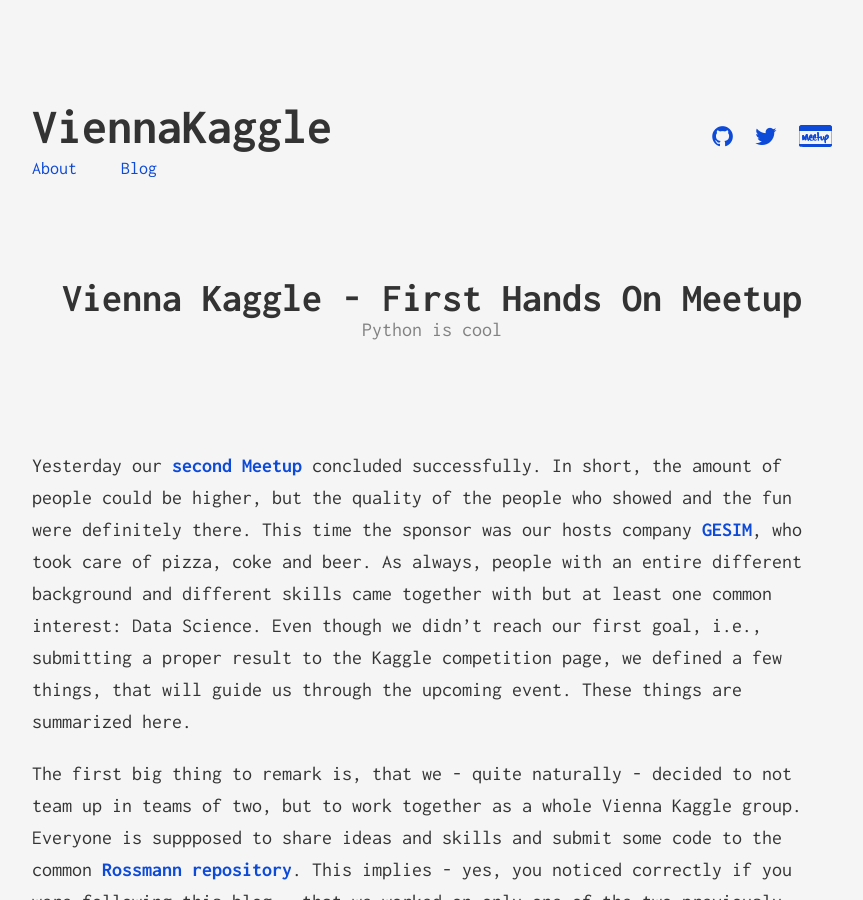
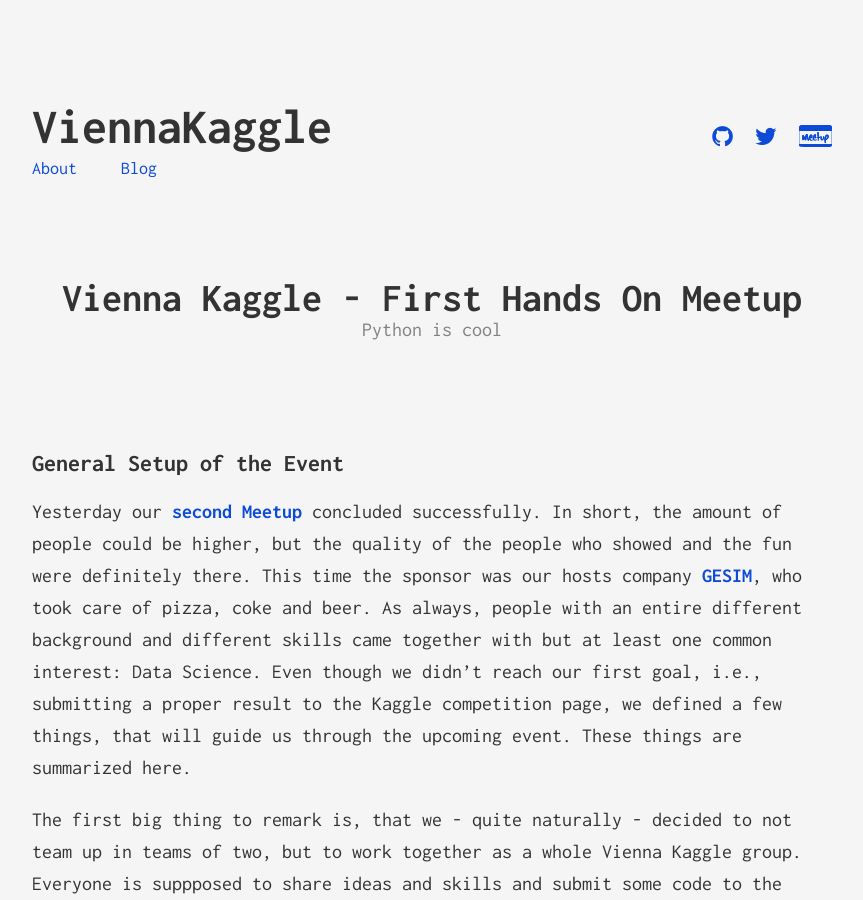
Before and after one commit to ViennaKaggle/viennakaggle.github.com, a Jekyll site: the page built from _posts/2015-11-20-second-meetup.markdown, in a window 1280 px wide and 900 px high. Shown: the whole window, without its empty margins (208-1071 px from the left). Built offline with Jekyll 4.4.1, drawn with Linux system fonts in a browser that asks for light colours; comment, search, counter and statistics services are not loaded.

Commit message:
changed the style: made section names bigger

```diff
--- a/_posts/2015-11-20-second-meetup.markdown
+++ b/_posts/2015-11-20-second-meetup.markdown
@@ -5,7 +5,7 @@
 date:   2015-11-20 06:00:00
 categories: [meetup]
 ---
-
+## General Setup of the Event
 Yesterday our [second Meetup][meetup-event] concluded successfully. In short, the amount of people could be higher, but the quality of the people who showed and the fun were definitely there. This time the sponsor was our hosts company [GESIM][sponsor], who took care of pizza, coke and beer. As always, people with an entire different background and different skills came together with but at least one common interest: Data Science. Even though we didn't reach our first goal, i.e., submitting a proper result to the Kaggle competition page, we defined a few things, that will guide us through the upcoming event. These things are summarized here.
 
 The first big thing to remark is, that we - quite naturally - decided to not team up in teams of two, but to work together as a whole Vienna Kaggle group. Everyone is suppposed to share ideas and skills and submit some code to the common [Rossmann repository][rossmann-repo]. This implies - yes, you noticed correctly if you were following this blog - that we worked on only one of the two previously chosen competitions. This is also the best way to get the most out of these Meetups:
@@ -14,8 +14,8 @@
 * getting to know each other and
 * learning new useful and interesting stuff all at the same time.
 
-### Environment Setup
 
+## Environment Setup
 As mentioned before, we are a heterogenous group with one common interest. Everyone can work with their preferred tools and skills (Python, R, Java,...), but we definitely found, that the people who were there yesterday, want to use Python. In order to not leave anyone behind and get everyone productive we guid the ones without Python background through the setup process of their data science environment. We define the most basic packages that we need and help installing them. If you choose to join the next time you can already install the following packages or just drop by completely unprepared - we will help you anyway:
 
 * pandas
@@ -28,8 +28,8 @@
 On iOS installing pip first is an easy way to get started: sudo homebrew install <python-pip>. Then add the packages via "sudo pip install {% raw %}<package-name>{% endraw %}"
 On your favourite linux distribution use the installed package manager to install python-pip and add packages using pip the same way.
 
-### Guidelines for Future MeetUps
 
+## Guidelines for Future MeetUps
 Some of us were a little more productive, others were talking about their common past (Seriously, it's amazing how small the world is...). Anyway, we defined some guidelines on how to work together this day and any future meetup. It boils down to:
 
 * Each competition we work on has its own github repository
```
Also changed, not shown: other parts of _posts/2015-11-20-second-meetup.markdown (+2 -0 lines).
